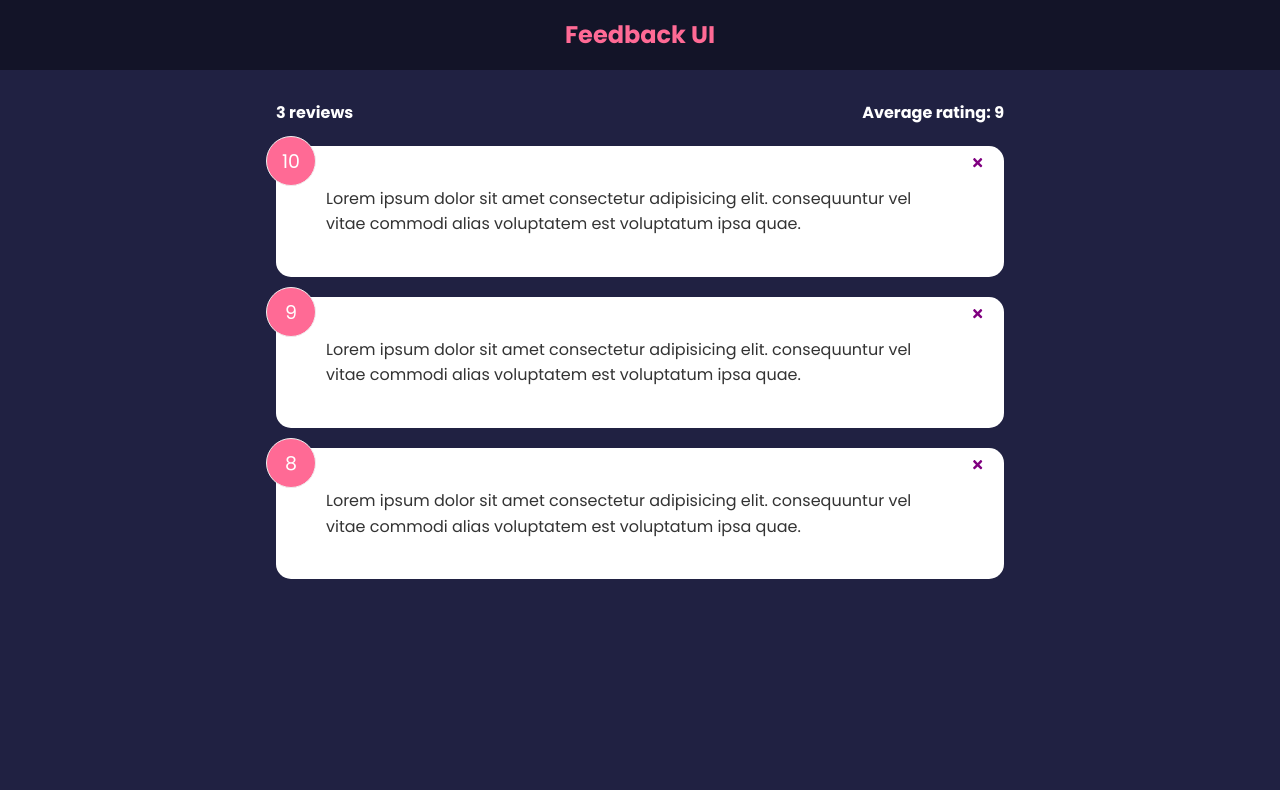
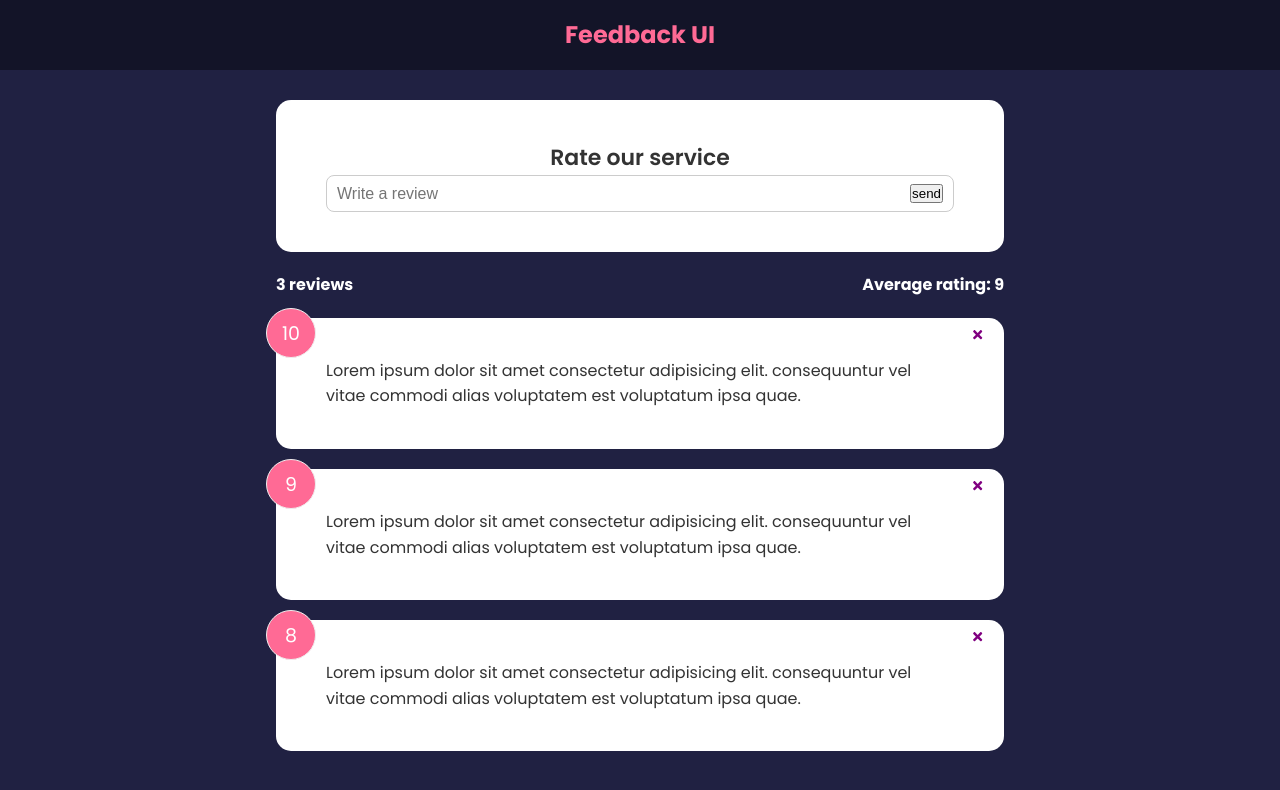
Before and after one commit to MercEzz/feedback-ui, a React (Create React App) app: page / in a window 1280 px wide. Shown: the top 790 px of the page. Built offline with nearby package versions, Linux system fonts and the light colour scheme.

Commit message:
reviewForm added

```diff
--- a/src/App.js
+++ b/src/App.js
@@ -1,4 +1,5 @@
 import { useState } from "react";
+import FeedBackForm from "./components/FeedBackForm";
 
 import FeedBackList from "./components/FeedBackList";
 import FeedBackStats from "./components/FeedBackStats";
@@ -18,6 +19,7 @@ function App() {
     <>
       <Header />
       <div className="container">
+        <FeedBackForm />
         <FeedBackStats feedback={feedback} />
         <FeedBackList feedback={feedback} deleteFunc={deleteFeedback} />
       </div>
--- /dev/null
+++ b/src/components/FeedBackForm.js
@@ -0,0 +1,32 @@
+import React, { useState } from "react";
+import PropTypes from "prop-types";
+import Card from "./Layout/Card";
+
+const FeedBackForm = (props) => {
+  const [text, setText] = useState("");
+
+  const handletextChange = (e) => {
+    setText(e.target.value);
+  };
+
+  return (
+    <Card>
+      <form>
+        <h2>Rate our service</h2>
+        <div className="input-group">
+          <input
+            onChange={handletextChange}
+            type="text"
+            placeholder="Write a review"
+            value={text}
+          />
+          <button type="submit">send</button>
+        </div>
+      </form>
+    </Card>
+  );
+};
+
+FeedBackForm.propTypes = {};
+
+export default FeedBackForm;
```
